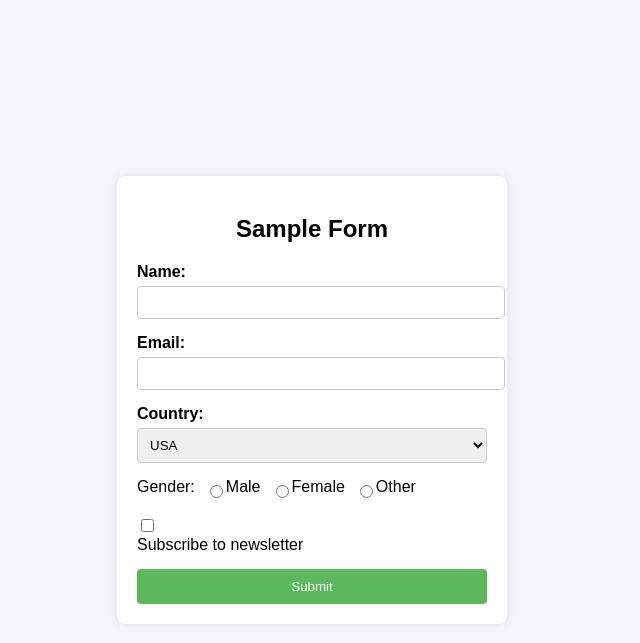
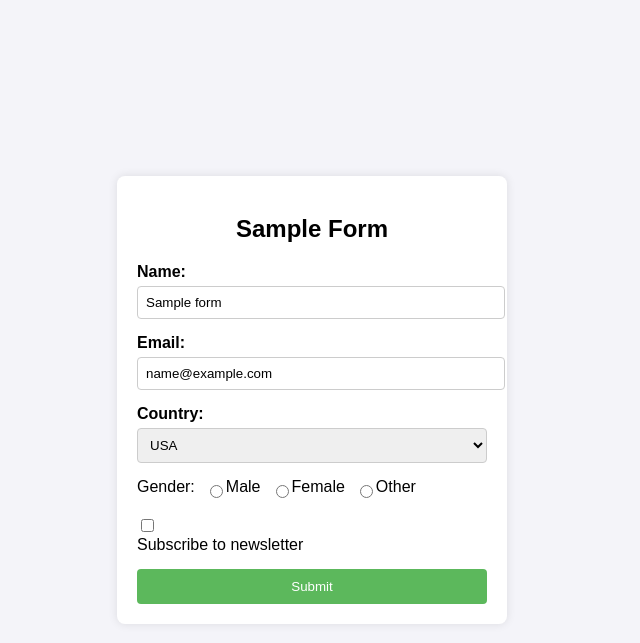
Before and after one commit to omkar1402/end-to-end-project, a Flask app: template templates/form.html in a window 1280 px wide. Shown: the top 643 px of the page, without its empty margins (328-968 px from the left). Run offline with Flask 3, Linux system fonts and the light colour scheme; the template is opened without the code that fills it: most values are stand-ins (such as "Sample title", 1, 10 or a date in 2020).

Commit message:
Added Final code with CRUD operations

```diff
--- a/server.py
+++ b/server.py
@@ -1,6 +1,7 @@
 from flask import Flask, render_template, request, redirect, url_for
 from pymongo import MongoClient
 import logging
+from bson.objectid import ObjectId
 
 app = Flask(__name__)
 
@@ -23,8 +24,9 @@ except Exception as e:
 def home():
     return render_template("index.html")
 
-@app.route("/form", methods=['GET', 'POST'])
-def form():
+
+@app.route("/create", methods=['GET', 'POST'])
+def create():
     if request.method == 'POST':
         name = request.form.get('name')
         email = request.form.get('email')
@@ -34,7 +36,7 @@ def form():
 
         if not all([name, email, country, gender]):
             logging.warning("Incomplete form submission")
-            return redirect(url_for('form'))
+            return redirect(url_for('create'))
 
         document = {
             'name': name,
@@ -54,7 +56,7 @@ def form():
         else:
             logging.error("MongoDB connection is not available.")
 
-        return redirect(url_for('form'))
+        return redirect(url_for('create'))
 
     if collection is not None:
         all_form = collection.find()
@@ -66,17 +68,88 @@ def form():
 
 @app.route("/get", methods=['GET'])
 def fetch_all():
-    mongo_data, dict_len = list(), list()
+    mongo_data = []
     if collection is not None:
         data = collection.find()
         for document in data:
             logging.info(f"Document: {document}")
             mongo_data.append(document)
-            dict_len.append(len(document))
-        print(mongo_data)
-        return render_template("get.html", mongo_data=mongo_data, dict_len=max(dict_len))
+        print("Mongo Data:", mongo_data)
+        return render_template("get.html", mongo_data=mongo_data)
     else:
         logging.error("MongoDB collection is not available.")
+        return "MongoDB collection is not available", 500
+
+
+@app.route("/delete/<string:_id>", methods=["GET", "POST"])
+def delete(_id):
+    try:
+        # Convert the _id string to an ObjectId
+        object_id = ObjectId(_id)
+        collection.delete_one({'_id': object_id})
+    except Exception as e:
+        logging.error(f"Error deleting document: {e}")
+        return "Error deleting document", 500
+    mongo_data = []
+    if collection is not None:
+        data = collection.find()
+        for document in data:
+            logging.info(f"Document: {document}")
+            mongo_data.append(document)
+        dict_len = len(mongo_data)  # Correctly calculate the total number of documents
+        return render_template("get.html", mongo_data=mongo_data, dict_len=dict_len, str=str)
+    else:
+        logging.error("MongoDB collection is not available.")
+        return "MongoDB collection is not available", 500
+
+
+
+@app.route("/edit/<string:_id>", methods=['GET', 'POST'])
+def edit(_id):
+    try:
+        # Convert the _id string to an ObjectId
+        object_id = ObjectId(_id)
+        document = collection.find_one({'_id': object_id})
+        if not document:
+            logging.error(f"No document found with _id: {_id}")
+            return "No document found", 404
+    except Exception as e:
+        logging.error(f"Error fetching document: {e}")
+        return "Error fetching document", 500
+
+    if request.method == 'POST':
+        name = request.form.get('name')
+        email = request.form.get('email')
+        country = request.form.get('country')
+        gender = request.form.get('gender')
+        subscribe = request.form.get('subscribe', 'no')  # Default to 'no' if not checked
+
+        if not all([name, email, country, gender]):
+            logging.warning("Incomplete form submission")
+            return redirect(url_for('edit', _id=_id))
+
+        update_data = {
+            'name': name,
+            'email': email,
+            'country': country,
+            'gender': gender,
+            'subscribe': subscribe
+        }
+        logging.info(f"Updating document with _id: {_id}, data: {update_data}")
+
+        if collection is not None:
+            try:
+                collection.update_one({'_id': object_id}, {'$set': update_data})
+                logging.info("Document updated successfully")
+            except Exception as e:
+                logging.error(f"Error updating document: {e}")
+        else:
+            logging.error("MongoDB connection is not available.")
+
+        return redirect(url_for('fetch_all'))
+
+    return render_template("form.html", form_data=document, is_edit=True, _id=_id)
+
 
 if __name__ == "__main__":
     app.run(debug=True)
--- a/templates/form.html
+++ b/templates/form.html
@@ -68,44 +68,44 @@
 </head>
 <body>
     <div class="form-container">
-        <h2>Sample Form</h2>
-        <form action="/form" method="POST">
+        <h2>{{ 'Edit Form' if is_edit else 'Sample Form' }}</h2>
+        <form action="{{ url_for('edit', _id=_id) if is_edit else url_for('create') }}" method="POST">
             <!-- Text input field -->
             <label for="name">Name:</label>
-            <input type="text" id="name" name="name" required>
+            <input type="text" id="name" name="name" required value="{{ form_data['name'] if form_data else '' }}">
 
             <!-- Email input field -->
             <label for="email">Email:</label>
-            <input type="email" id="email" name="email" required>
+            <input type="email" id="email" name="email" required value="{{ form_data['email'] if form_data else '' }}">
 
             <!-- Dropdown field -->
             <label for="country">Country:</label>
             <select id="country" name="country" required>
-                <option value="usa">USA</option>
-                <option value="canada">Canada</option>
-                <option value="uk">UK</option>
-                <option value="australia">Australia</option>
+                <option value="usa" {% if form_data and form_data['country'] == 'usa' %}selected{% endif %}>USA</option>
+                <option value="canada" {% if form_data and form_data['country'] == 'canada' %}selected{% endif %}>Canada</option>
+                <option value="uk" {% if form_data and form_data['country'] == 'uk' %}selected{% endif %}>UK</option>
+                <option value="australia" {% if form_data and form_data['country'] == 'australia' %}selected{% endif %}>Australia</option>
             </select>
 
             <!-- Radio buttons -->
             <div class="radio-group">
                 <label>Gender:</label>
-                <input type="radio" id="male" name="gender" value="male" required>
+                <input type="radio" id="male" name="gender" value="male" required {% if form_data and form_data['gender'] == 'male' %}checked{% endif %}>
                 <label for="male">Male</label>
-                <input type="radio" id="female" name="gender" value="female">
+                <input type="radio" id="female" name="gender" value="female" {% if form_data and form_data['gender'] == 'female' %}checked{% endif %}>
                 <label for="female">Female</label>
-                <input type="radio" id="other" name="gender" value="other">
+                <input type="radio" id="other" name="gender" value="other" {% if form_data and form_data['gender'] == 'other' %}checked{% endif %}>
                 <label for="other">Other</label>
             </div>
 
             <!-- Checkbox field -->
             <div class="checkbox-group">
-                <input type="checkbox" id="subscribe" name="subscribe" value="yes">
+                <input type="checkbox" id="subscribe" name="subscribe" value="yes" {% if form_data and form_data['subscribe'] == 'yes' %}checked{% endif %}>
                 <label for="subscribe">Subscribe to newsletter</label>
             </div>
 
             <!-- Submit button -->
-            <input type="submit" value="Submit">
+            <input type="submit" value="{{ 'Update' if is_edit else 'Submit' }}">
         </form>
     </div>
 </body>
--- a/templates/index.html
+++ b/templates/index.html
@@ -8,6 +8,6 @@
 <body style="background-color: teal; text-align: center;">
     <h1>Hello, world!</h1>
 
-    <a href="{{ url_for('form') }}"><button type="button">Form Page</button></body></a>
+    <a href="{{ url_for('create') }}"><button type="button">Form Page</button></body></a>
 </body>
 </html>
```
Also changed, not shown: templates/get.html (+7 -6 lines).
